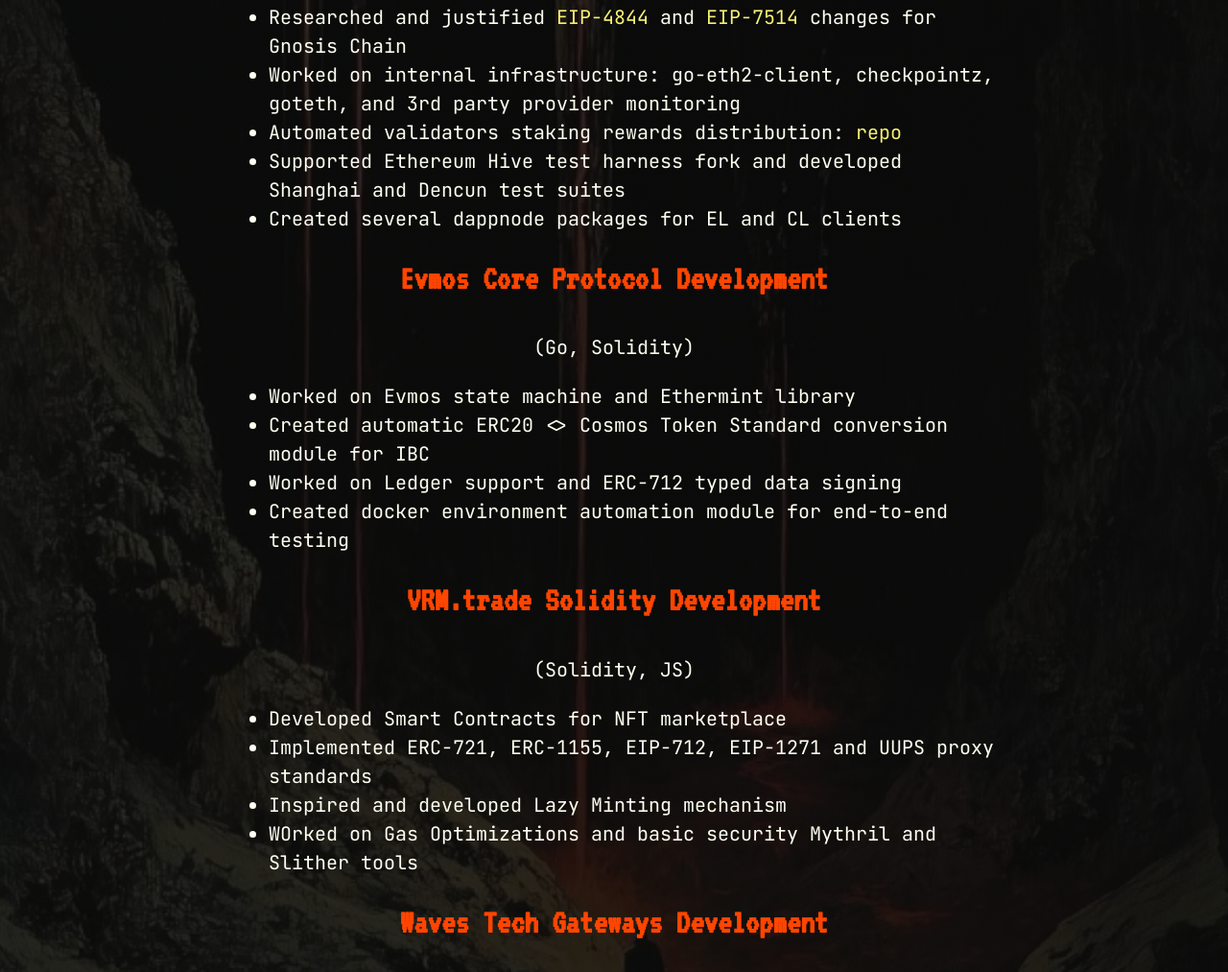
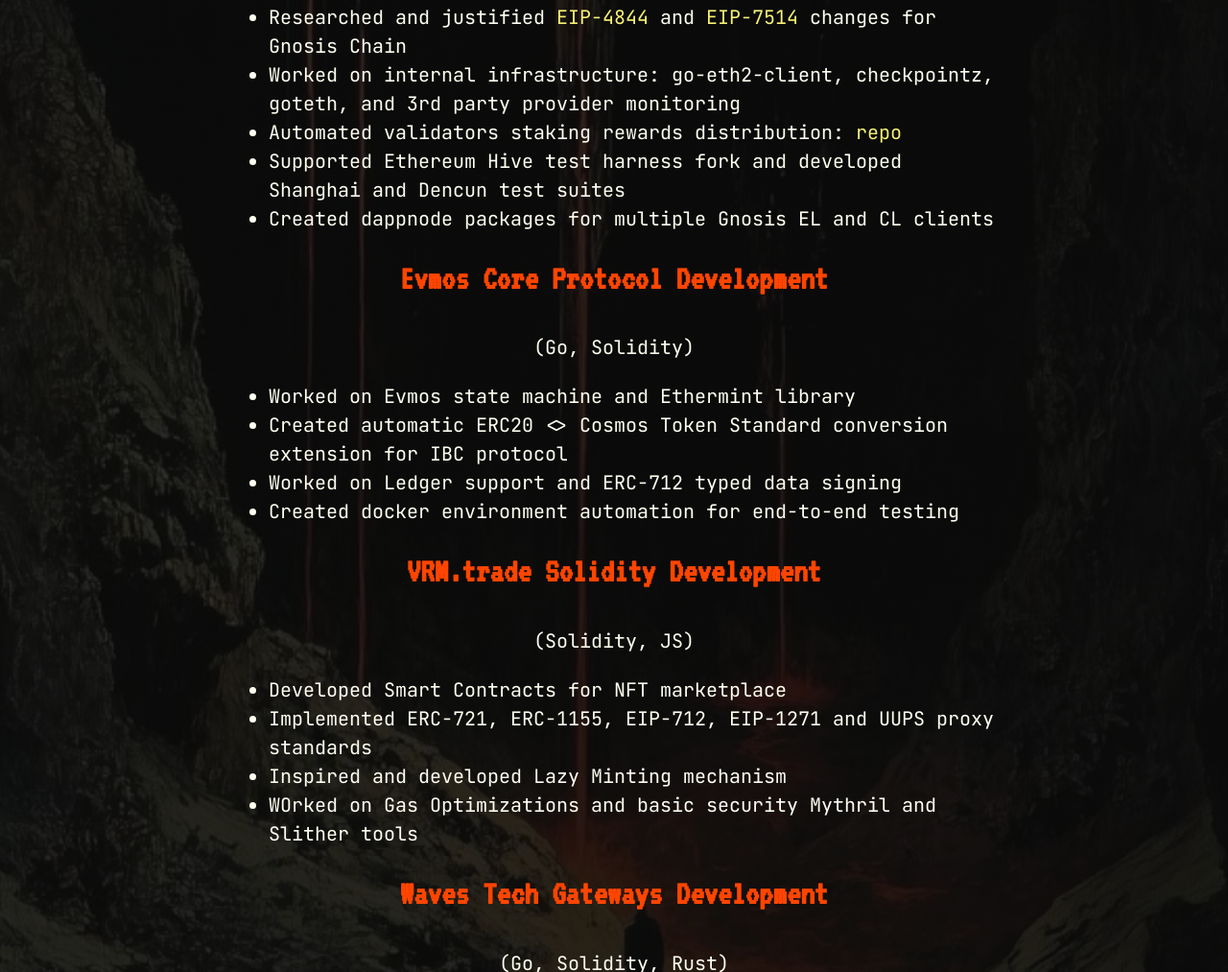
Before and after one commit to 4rgon4ut/hub, a plain HTML site: page index.html in a window 1280 px wide. Shown: the part 1412-2425 px from the top of the page at 96% size. Drawn offline with Linux system fonts and the light colour scheme.

Commit message:
nit experience changes

```diff
--- a/index.html
+++ b/index.html
@@ -178,16 +178,16 @@
             <li>Worked on internal infrastructure: go-eth2-client, checkpointz, goteth, and 3rd party provider monitoring</li>
             <li>Automated validators staking rewards distribution: <a href="https://github.com/gnosischain/autoclaim-registry">repo</a></li>
             <li>Supported Ethereum Hive test harness fork and developed Shanghai and Dencun test suites</li>
-            <li>Created several dappnode packages for EL and CL clients</li>
+            <li>Created dappnode packages for multiple Gnosis EL and CL clients</li>
         </ul>
 
         <h2>Evmos Core Protocol Development</h2>
         <p style="text-align: center;">(Go, Solidity)</p>
         <ul>
             <li>Worked on Evmos state machine and Ethermint library</li>
-            <li>Created automatic ERC20 <> Cosmos Token Standard conversion module for IBC</li>
+            <li>Created automatic ERC20 <> Cosmos Token Standard conversion extension for IBC protocol</li>
             <li>Worked on Ledger support and ERC-712 typed data signing</li>
-            <li>Created docker environment automation module for end-to-end testing</li>
+            <li>Created docker environment automation for end-to-end testing</li>
         </ul>
 
         <h2>VRM.trade Solidity Development</h2>
```
